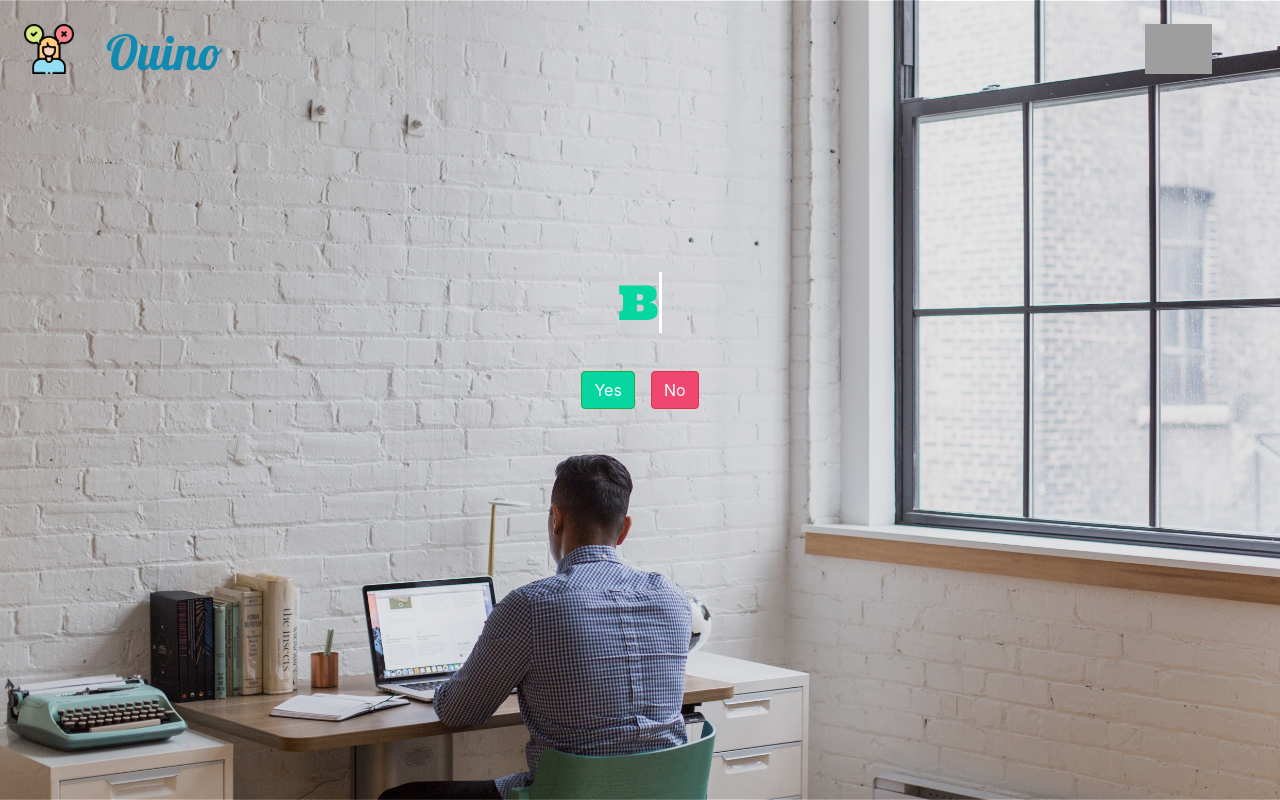
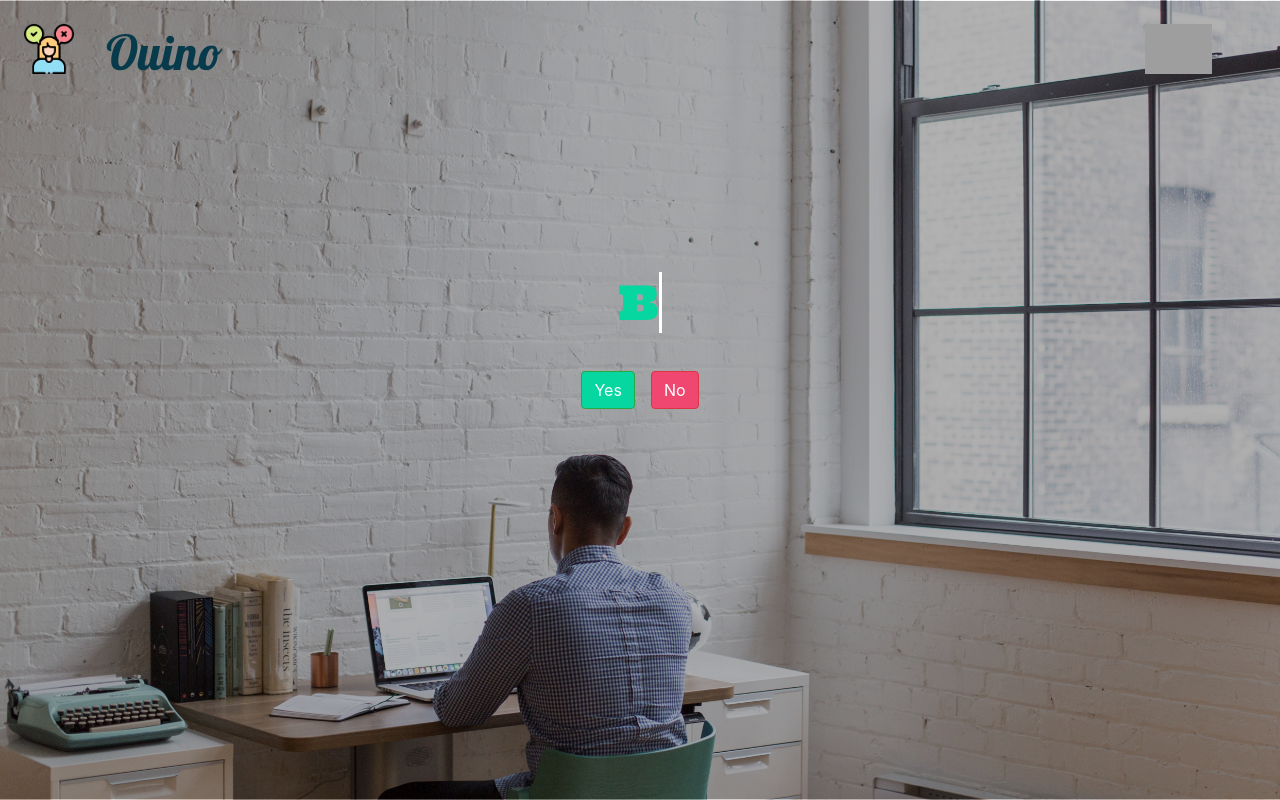
Before and after one commit to cjmcfaul/ouino, a Django app: page / in a window 1280 px wide. Run offline with Django 3.2, Linux system fonts and the light colour scheme; parts of the project's set-up code (start-up, migrations or seed data) failed here and were passed over; some libraries are stand-ins or nearby versions; some web fonts are replaced; grey boxes are pictures that could not be loaded.

Commit message:
add celery

```diff
--- a/static/css/style.css
+++ b/static/css/style.css
@@ -16,7 +16,7 @@ body {
 .logo-container h3 {
     font-family: 'Lobster', cursive;
     font-size: 3rem;
-    color: #118AB2;
+    color: #073B4C;
 }
 
 .waiting-list-background {
@@ -33,7 +33,7 @@ body {
 
 .waiting-list-background-screen {
     background-color: #000000;
-    opacity: 0.1;
+    opacity: 0.3;
     width: 100%;
     height: 100%;
     position: absolute;
```
